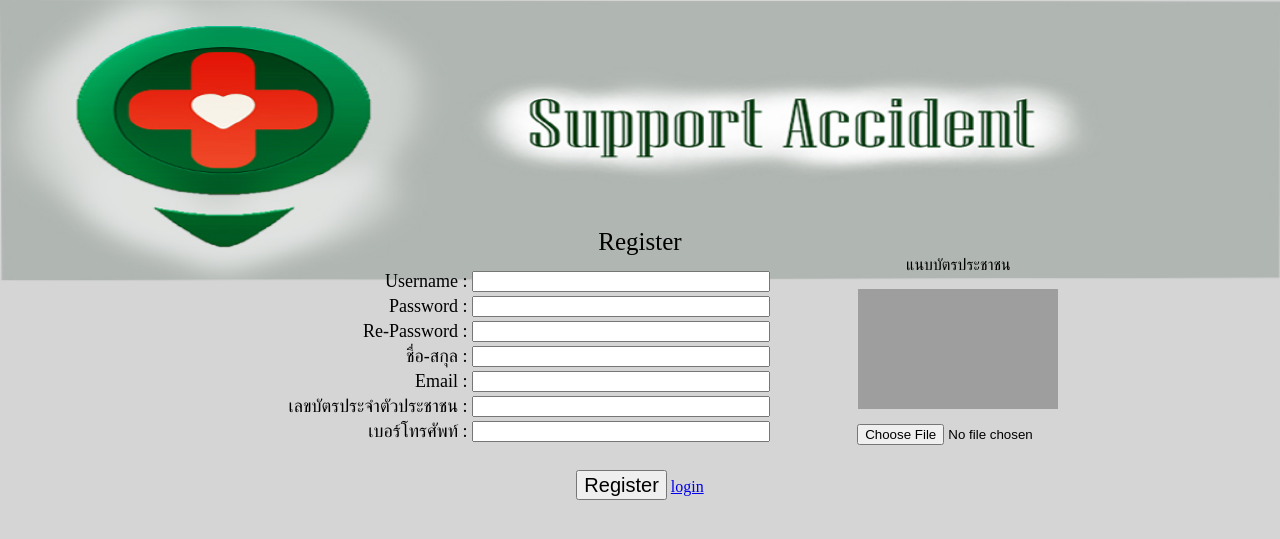
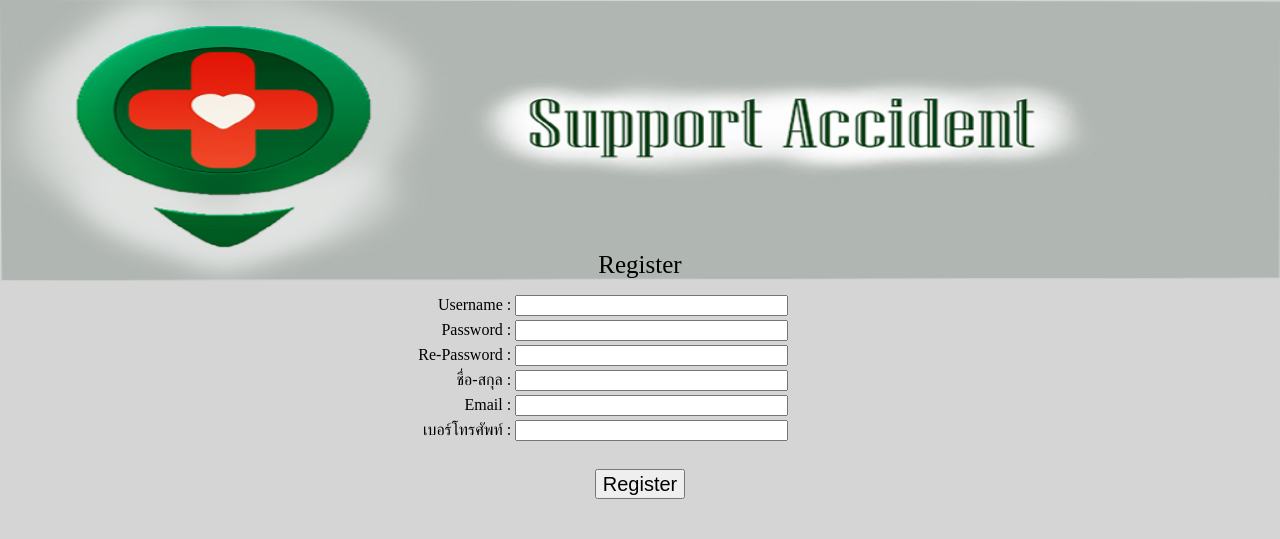
Before and after one commit to nuengTBBR007/PJ-accident, a PHP site: page /register.php in a window 1280 px wide. Shown: the top 539 px of the page. Run offline with PHP 8.4, Linux system fonts and the light colour scheme; grey boxes are pictures that could not be loaded.

Commit message:
Revert "Edit_PJ"
This reverts commit a5a01b42b7fcdfac722b98f19dc9f2a0b341d6e0.

```diff
--- a/helper.php
+++ b/helper.php
@@ -65,7 +65,7 @@
     <!-- Logo text -->
     <font style="font-size: 20px; margin-left:1%;" > Support Accident </font>
     </div>
-    <div style="width:100%; margin-left: 0%; align-items: center; display: flex;">
+    <div style="width:80%; margin-left: 0%; align-items: center; display: flex;">
     <?php
 	$Username = "";
 
--- a/history.php
+++ b/history.php
@@ -63,7 +63,7 @@ margin-left:-10px
     <!-- Logo text -->
     <font style="font-size: 20px; margin-left:1%;" > Support Accident </font>
     </div>
-    <div style="width:100%; margin-left: 0%; align-items: center; display: flex;">
+    <div style="width:80%; margin-left: 0%; align-items: center; display: flex;">
     <?php
 	$Username = "";
 
@@ -130,6 +130,7 @@ margin-left:-10px
 <div>
 <div style="position: absolute; top: 30%; left: 40%; transform: translate(-40%, -70%); width: 100%">
 <center>
+<center>
 <h1>ประวัติการช่วยเหลือ</h1>
 <form name="search" method="post">
         <table width="80%" border="0">
--- a/home.php
+++ b/home.php
@@ -69,7 +69,7 @@
     <!-- Logo text -->
     <font style="font-size: 20px; margin-left:1%;" > Support Accident </font>
     </div>
-    <div style="width:100%; margin-left: 0%; align-items: center; display: flex;">
+    <div style="width:80%; margin-left: 0%; align-items: center; display: flex;">
     <?php
 	$Username = "";
 
--- a/hospital.php
+++ b/hospital.php
@@ -65,7 +65,7 @@
     <!-- Logo text -->
     <font style="font-size: 20px; margin-left:1%;" > Support Accident </font>
     </div>
-    <div style="width:100%; margin-left: 0%; align-items: center; display: flex;">
+    <div style="width:80%; margin-left: 0%; align-items: center; display: flex;">
     <?php
 	$Username = "";
 
--- a/reddetel.php
+++ b/reddetel.php
@@ -63,7 +63,7 @@ margin-left:-10px
     <!-- Logo text -->
     <font style="font-size: 20px; margin-left:1%;" > Support Accident </font>
     </div>
-    <div style="width:100%; margin-left: 0%; align-items: center; display: flex;">
+    <div style="width:80%; margin-left: 0%; align-items: center; display: flex;">
     <?php
 	$Username = "";
 	$idhelp = $_GET["idhelp"];
--- a/register.php
+++ b/register.php
@@ -14,15 +14,7 @@
 	-webkit-background-size: 100% 100%, auto;
 	background-size: 100% 100%, auto;
 }
-.row{
-    display:-webkit-box;
-    display:-ms-flexbox;
-    display:flex;
-    -ms-flex-wrap:wrap;
-    flex-wrap:wrap;
-    margin-right:-10px;
-    margin-left:-10px
-}
+
 .dropdown-content a:hover {background-color: #ddd;}
 
 .dropdown:hover .dropdown-content {display: block;}
@@ -34,15 +26,16 @@
 
 <body class="body">
 <center>
-<div style="margin-top: 18%"><font style="font-size:25px;">Register</font> </div>
-<div style="margin-top: 1%; justify-content: center; width: 100%">
+<div style="position: absolute; top: 50%; left: 50%; transform: translate(-50%, -60%); width: 100%">
+<div><font style="font-size:25px">Register</font> </div>
+<div style="margin-top: 1%;">
 <form id="form1" name="form1" method="post" action="insertMember.php" enctype="multipart/form-data">
-<div class="row" style="width: 100%; justify-content: center;">
-    <div style="margin-left: 15%; font-size: 18px">
-        <table width="700" border="0">
+<table width="50%" border="0">
   <tr>
     <td width="30%"><div align="right">Username :</div></td>
-                <td width="70%"><input type="text" name="Username" id="Username" style="width:60%" /></td>
+    <td width="70%">
+      <input type="text" name="Username" id="Username" style="width:60%" />
+    </form></td>
   </tr>
 
   <tr>
@@ -67,45 +60,15 @@
     <td>
       <input type="email" name="Email" id="Email" style="width:60%" /></td>
   </tr>
-            <tr>
-                <td><div align="right">เลขบัตรประจำตัวประชาชน :</div></td>
-                <td>
-                    <input type="number" name="IDcard" id="IDcard" style="width:60%" /></td>
-            </tr>
-            <tr>
     <td><div align="right">เบอร์โทรศัพท์ :</div></td>
     <td>
       <input type="number" name="tel" id="tel" style="width:60%" /></td>
   </tr>
 </table>
-    </div>
-    <div style="width: 40%; margin-top: -1%; margin-left: -20%">
-        <div>แนบบัตรประชาชน</div>
-        <div>
-            <img id="img" src="https://admission.nu.ac.th/student/citizencard.jpg" width="200" height="120" style="margin: 3% 0px 3% 0px;" >
-        </div>
-        <input type="file" name="ImgIdCard" style="margin-left: 10%" id="ImgIdCard" onchange="onFileSelected(event)" />
+  <input type="submit" name="submit" id="submit" value="Register" style="margin-top:2%; font-size:20px; height: 30px;"/>
+</form>
 </div>
 </div>
-  <input type="submit" name="submit" id="submit" value="Register" style="margin-top:2%; font-size:20px; height: 30px;"/> <a href="login.php">login</a>
-</form>
-</div>
 </center>
-<script type="text/javascript">
-    function onFileSelected(event) {
-        let selectedFile = event.target.files[0];
-        let reader = new FileReader();
-
-        let imgtag = document.getElementById("img");
-        imgtag.title = selectedFile.name;
-
-        reader.onload = function(event) {
-            imgtag.src = event.target.result;
-        };
-
-        reader.readAsDataURL(selectedFile);
-    }
-</script>
-
 </body>
 </html>
--- a/status.php
+++ b/status.php
@@ -80,7 +80,7 @@ $(document).ready(function() {
     <!-- Logo text -->
     <font style="font-size: 20px; margin-left:1%;" > Support Accident </font>
     </div>
-    <div style="width:100%; margin-left: 0%; align-items: center; display: flex;">
+    <div style="width:80%; margin-left: 0%; align-items: center; display: flex;">
     <?php
 	$Username = "";
 
```
Also changed, not shown: help.php (+24 -18 lines), insertMember.php (+4 -15 lines), massage.php (+3 -6 lines), re-register.php (+4 -43 lines), updateMember.php (+3 -20 lines). Lines whose indentation alone changed are shown as unchanged.
